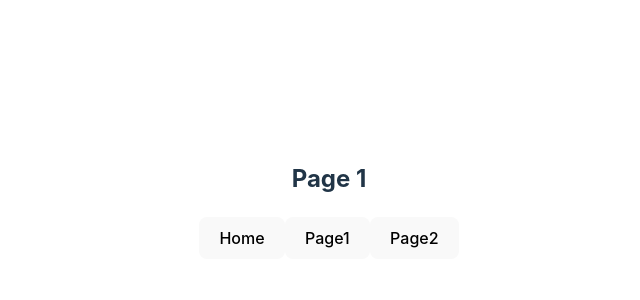
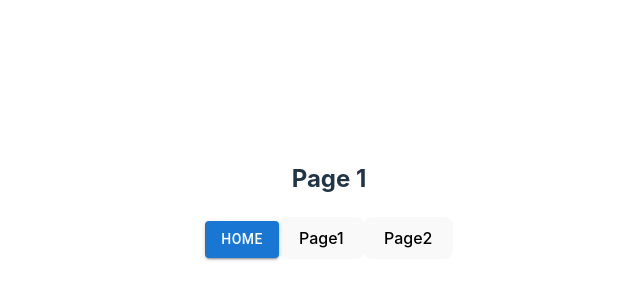
Before and after one commit to alkhalifas/react-tutorial, a React (Vite) app: page /page1 in a window 1280 px wide. Shown: the part 200-500 px from the top of the page, without its empty margins (311-951 px from the left). Built offline with nearby package versions, Linux system fonts and the light colour scheme.

Commit message:
added mui

```diff
--- a/package.json
+++ b/package.json
@@ -10,6 +10,9 @@
     "preview": "vite preview"
   },
   "dependencies": {
+    "@emotion/react": "^11.11.1",
+    "@emotion/styled": "^11.11.0",
+    "@mui/material": "^5.14.11",
     "react": "^18.2.0",
     "react-dom": "^18.2.0",
     "react-router-dom": "^6.16.0"
--- a/src/containers/Home.jsx
+++ b/src/containers/Home.jsx
@@ -1,6 +1,7 @@
 // src/containers/Home.jsx
 import React from 'react';
 import {Link} from "react-router-dom";
+import {Button} from "@mui/material";
 
 const Home = () => {
     return (
@@ -8,9 +9,9 @@ const Home = () => {
             <h2>Home Page</h2>
             <div>
                 <Link to={"/"}>
-                    <button>
+                    <Button variant="contained">
                         Home
-                    </button>
+                    </Button>
                 </Link>
                 <Link to={"/page1"}>
                     <button>
--- a/src/containers/Page1.jsx
+++ b/src/containers/Page1.jsx
@@ -1,6 +1,7 @@
 // src/containers/Home.jsx
 import React from 'react';
 import {Link} from "react-router-dom";
+import {Button} from "@mui/material";
 
 const Page1 = () => {
     return (
@@ -8,9 +9,9 @@ const Page1 = () => {
             <h2>Page 1</h2>
             <div>
                 <Link to={"/"}>
-                    <button>
+                    <Button variant="contained">
                         Home
-                    </button>
+                    </Button>
                 </Link>
                 <Link to={"/page1"}>
                     <button>
--- a/src/containers/Page2.jsx
+++ b/src/containers/Page2.jsx
@@ -1,6 +1,7 @@
 // src/containers/Home.jsx
 import React from 'react';
 import {Link} from "react-router-dom";
+import {Button} from "@mui/material";
 
 const Page2 = () => {
     return (
@@ -8,9 +9,9 @@ const Page2 = () => {
             <h2>Page 2</h2>
             <div>
                 <Link to={"/"}>
-                    <button>
+                    <Button variant="contained">
                         Home
-                    </button>
+                    </Button>
                 </Link>
                 <Link to={"/page1"}>
                     <button>
```
Also changed, not shown: 2 other files (tests, documents, lock files or other folders).
